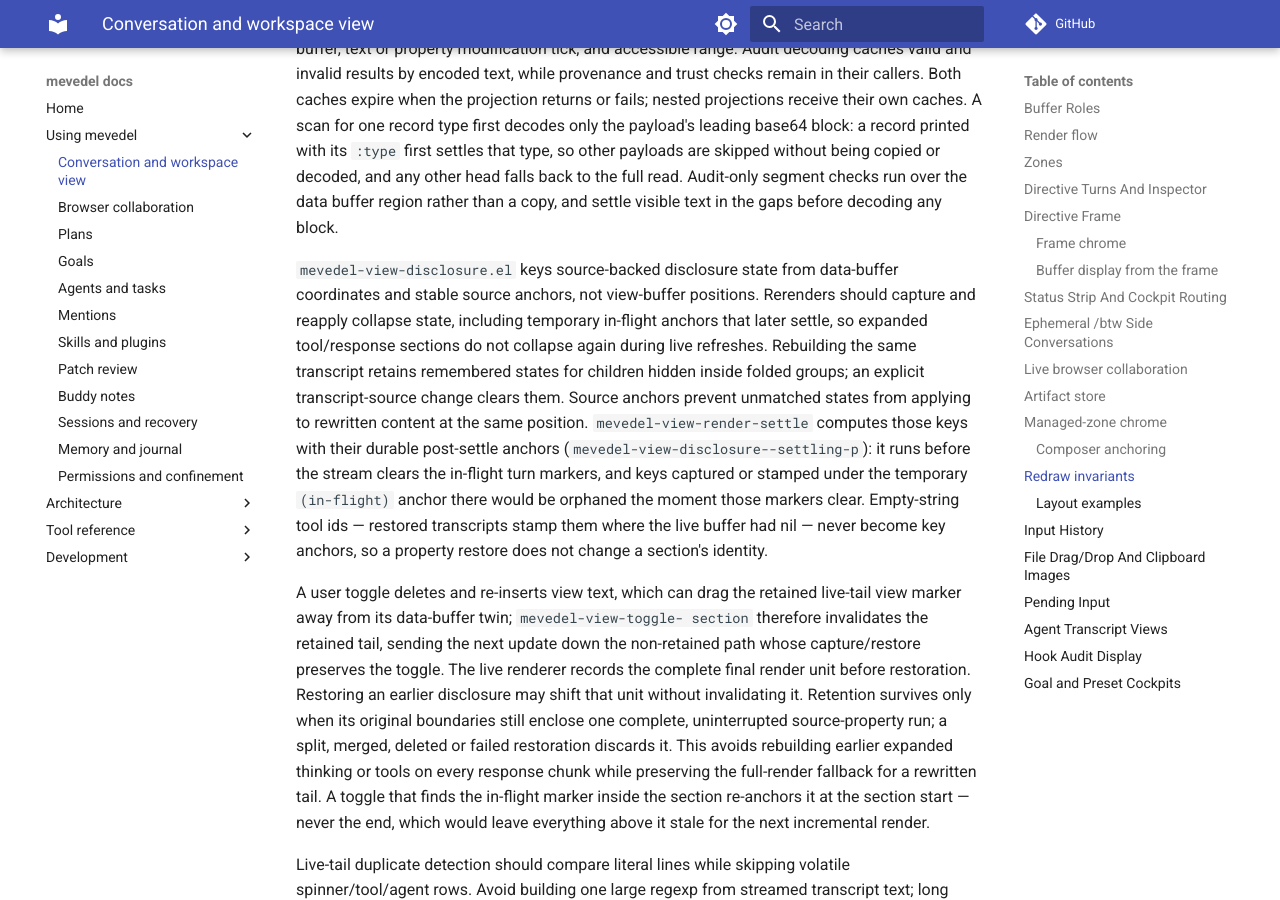
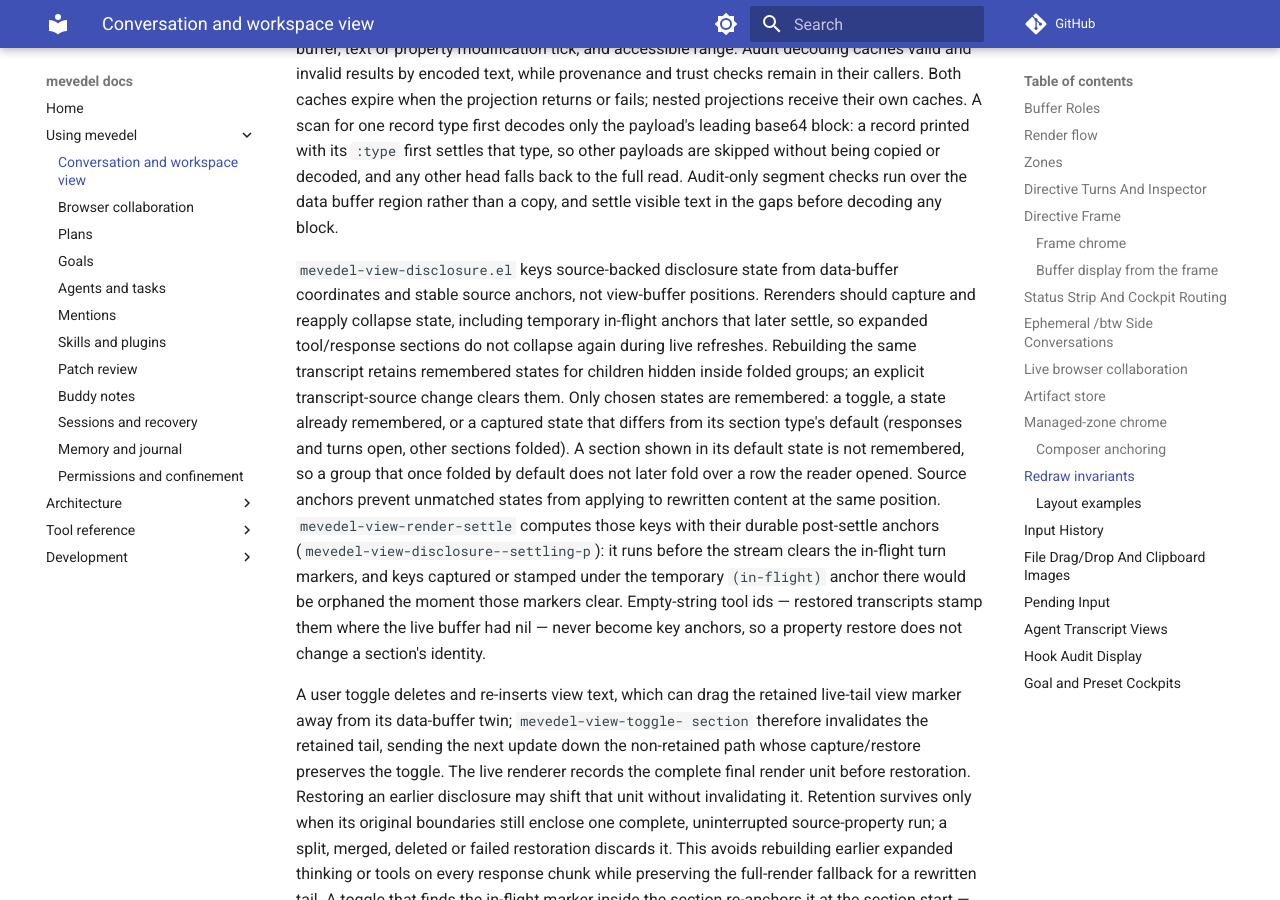
Before and after one commit to FrauH0lle/mevedel, an MkDocs documentation site: the page built from docs/view.md, in a window 1280 px wide and 900 px high, scrolled down 45809 px. Built offline with MkDocs 1.6.1 and Material for MkDocs 9.7.7, drawn with Linux system fonts in a browser that asks for light colours; comment, search, counter and statistics services are not loaded.

Commit message:
fix(view): Remember only chosen disclosure states
Capturing collapse state also remembered every visible section's state, including defaults nobody chose. A group that had folded by default for a moment, as when results land before their post-tool hooks, was then remembered as explicitly folded; when the run regrouped after the reader opened one of its rows, that remembered fold won over the rule that a new group stays open over an open row, and the row disappeared again. Capture now remembers a state only when it is already remembered or differs from its section type's default.

* mevedel-view-disclosure.el (mevedel-view-disclosure-capture-state): Remember only chosen states.
(mevedel-view-disclosure--default-collapsed-p): New.
* test/test-mevedel-view-disclosure.el (mevedel-view-disclosure-capture-state): Cover default and chosen states.
(mevedel-view-disclosure--default-collapsed-p): New.
* test/test-mevedel-view-stream.el (mevedel-view--pending-tool-calls): Cover a transient default fold.
* docs/view.md: Describe which states are remembered.

```diff
--- a/docs/view.md
+++ b/docs/view.md
@@ -2222,7 +2222,11 @@
 settle, so expanded tool/response sections do not collapse again during
 live refreshes. Rebuilding the same transcript retains remembered states for
 children hidden inside folded groups; an explicit transcript-source change
-clears them. Source anchors prevent unmatched states from applying to rewritten
+clears them. Only chosen states are remembered: a toggle, a state already
+remembered, or a captured state that differs from its section type's default
+(responses and turns open, other sections folded). A section shown in its
+default state is not remembered, so a group that once folded by default does
+not later fold over a row the reader opened. Source anchors prevent unmatched states from applying to rewritten
 content at the same position.
 `mevedel-view-render-settle` computes those keys with their durable
 post-settle anchors (`mevedel-view-disclosure--settling-p`): it runs before
```
Also changed, not shown: 3 other files.
